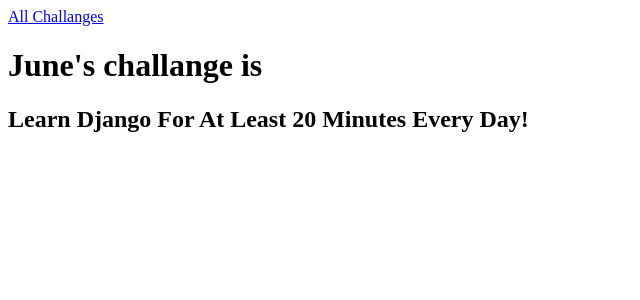
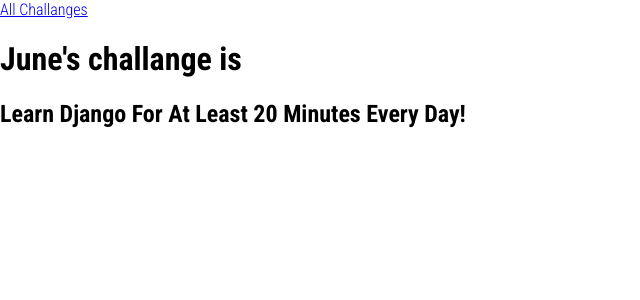
Before and after one commit to patelmukundn/django-basic, a Django app: page /challenges/june in a window 1280 px wide. Shown: the top 300 px of the page, without its empty margins (0-640 px from the left). Run offline with Django 3.2, Linux system fonts and the light colour scheme.

Commit message:
globle static file

```diff
--- a/challenges/views.py
+++ b/challenges/views.py
@@ -19,10 +19,11 @@
 
 # Create your views here.
 
+
 def index(request):
     months = list(monthly_challenges.keys())
 
-    return render(request,'challenges/index.html', {
+    return render(request, 'challenges/index.html', {
         'months': months
     })
 
@@ -34,14 +35,14 @@
         return HttpResponseNotFound("Invalid month")
 
     redirect_month = months[month - 1]
-    redirect_path = reverse("month-challenge", args=[redirect_month]) # /challenge/january
+    redirect_path = reverse("month-challenge", args=[redirect_month])
     return HttpResponseRedirect(redirect_path)
 
 
 def monthly_challenge(request, month):
     try:
         challenge_text = monthly_challenges[month]
-        return render(request,'challenges/challenge.html',{
+        return render(request, 'challenges/challenge.html', {
             'month': month,
             'challenge': challenge_text
         })
--- a/mypage/settings.py
+++ b/mypage/settings.py
@@ -126,3 +126,7 @@
 # https://docs.djangoproject.com/en/3.2/ref/settings/#default-auto-field
 
 DEFAULT_AUTO_FIELD = 'django.db.models.BigAutoField'
+
+STATICFILES_DIRS = [
+    BASE_DIR / 'static'
+]
--- /dev/null
+++ b/static/styles.css
@@ -0,0 +1,9 @@
+@import url('https://fonts.googleapis.com/css2?family=Roboto+Condensed:wght@300;700&display=swap');
+
+html{
+    font-family: 'Roboto Condensed', 'sans-serif';
+}
+
+body{
+    margin: 0;
+}
--- a/templates/base.html
+++ b/templates/base.html
@@ -1,10 +1,13 @@
+{% load static %}
+
 <!DOCTYPE html>
 <html lang="en">
 <head>
     <meta charset="UTF-8">
     <meta http-equiv="X-UA-Compatible" content="IE=edge">
     <meta name="viewport" content="width=device-width, initial-scale=1.0">
-    {% block page_tile %}{% endblock page_tile %}
+    <title> {% block page_title %}{% endblock page_title %}</title>
+    <link rel='stylesheet' href='{% static 'styles.css' %}'>
     {% block css_files %}{% endblock css_files %}
 </head>
 <body>
```
Also changed, not shown: challenges/static/challenges/challenges.css (renamed from challenges/static/challenges/challemges.css).
